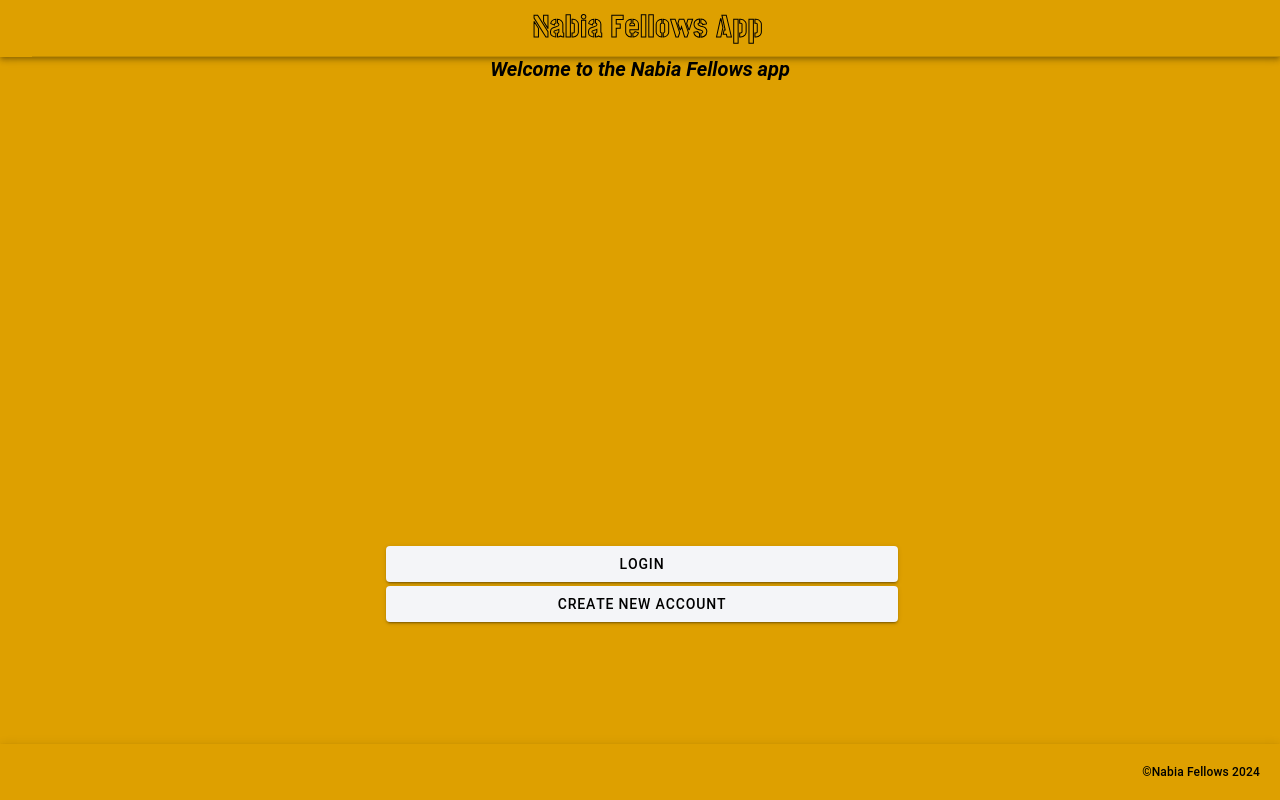
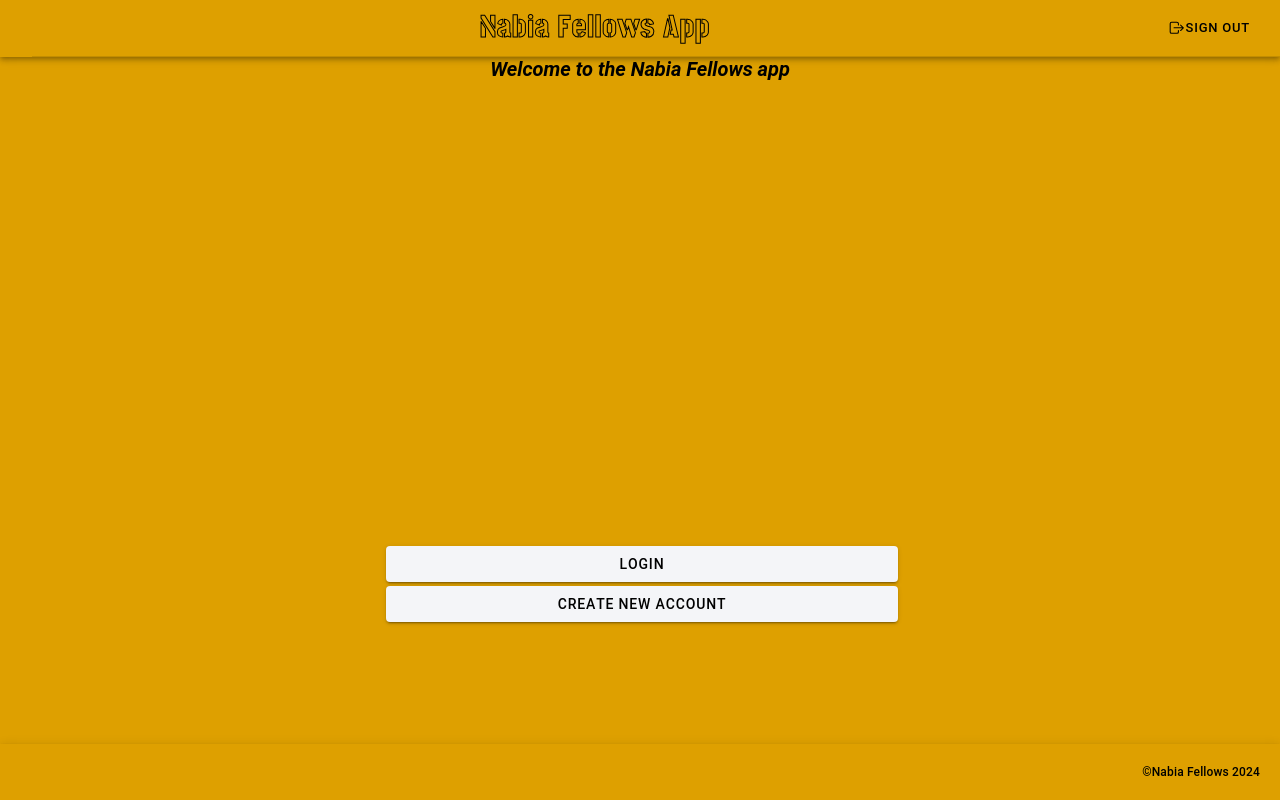
Before and after one commit to elijahbigk77/Nabia-App, a React (Vite) app: page /home in a window 1280 px wide. Built offline with nearby package versions, Linux system fonts and the light colour scheme; no server answers.

Commit message:
Added Sign out option

```diff
--- a/src/components/MainHeader.tsx
+++ b/src/components/MainHeader.tsx
@@ -1,9 +1,19 @@
 import './MainHeader.css';
-import { IonHeader, IonToolbar, IonTitle, IonButtons, IonBackButton, IonItem } from '@ionic/react';
+import { IonHeader, IonToolbar, IonTitle, IonButtons, IonBackButton, IonItem,IonIcon, IonButton } from '@ionic/react';
+import { logOutOutline } from 'ionicons/icons';
+import { signOut } from '../firebaseConfig';
+import { useHistory } from 'react-router-dom';
 
 interface ContainerProps { }
 
 const MainHeader: React.FC<ContainerProps> = () => {
+  const history = useHistory();
+
+  const handleSignOut = async () => {
+    await signOut();
+    history.push('/login');
+  };
+
   return (
     <IonHeader>
       <IonItem color='background'>
@@ -12,6 +22,12 @@ const MainHeader: React.FC<ContainerProps> = () => {
       </IonButtons>
       <IonToolbar className='top-bar' color='background'>
         <IonTitle className='title'>Nabia Fellows App</IonTitle>
+        <IonButtons slot="end">
+          <IonButton onClick={handleSignOut}>
+            <IonIcon icon={logOutOutline} />
+            Sign Out
+          </IonButton>
+        </IonButtons>
       </IonToolbar>
       </IonItem>
     </IonHeader>
--- a/src/firebaseConfig.ts
+++ b/src/firebaseConfig.ts
@@ -322,8 +322,6 @@ export interface Tribe {
     name: string;
 }
 
-
-
 export const tribes: Tribe[] = [
     { id: "1", name: "Asher" },
     { id: "2", name: "Dan" },
@@ -339,4 +337,14 @@ export const tribes: Tribe[] = [
     { id: "12", name: "Levi" }
 ];
 
+
+export const signOut = async () => {
+    try {
+      await auth.signOut();
+    } catch (error) {
+      console.error("Error signing out:", error);
+    }
+  };
+
+
 export { db, auth, app };
```
